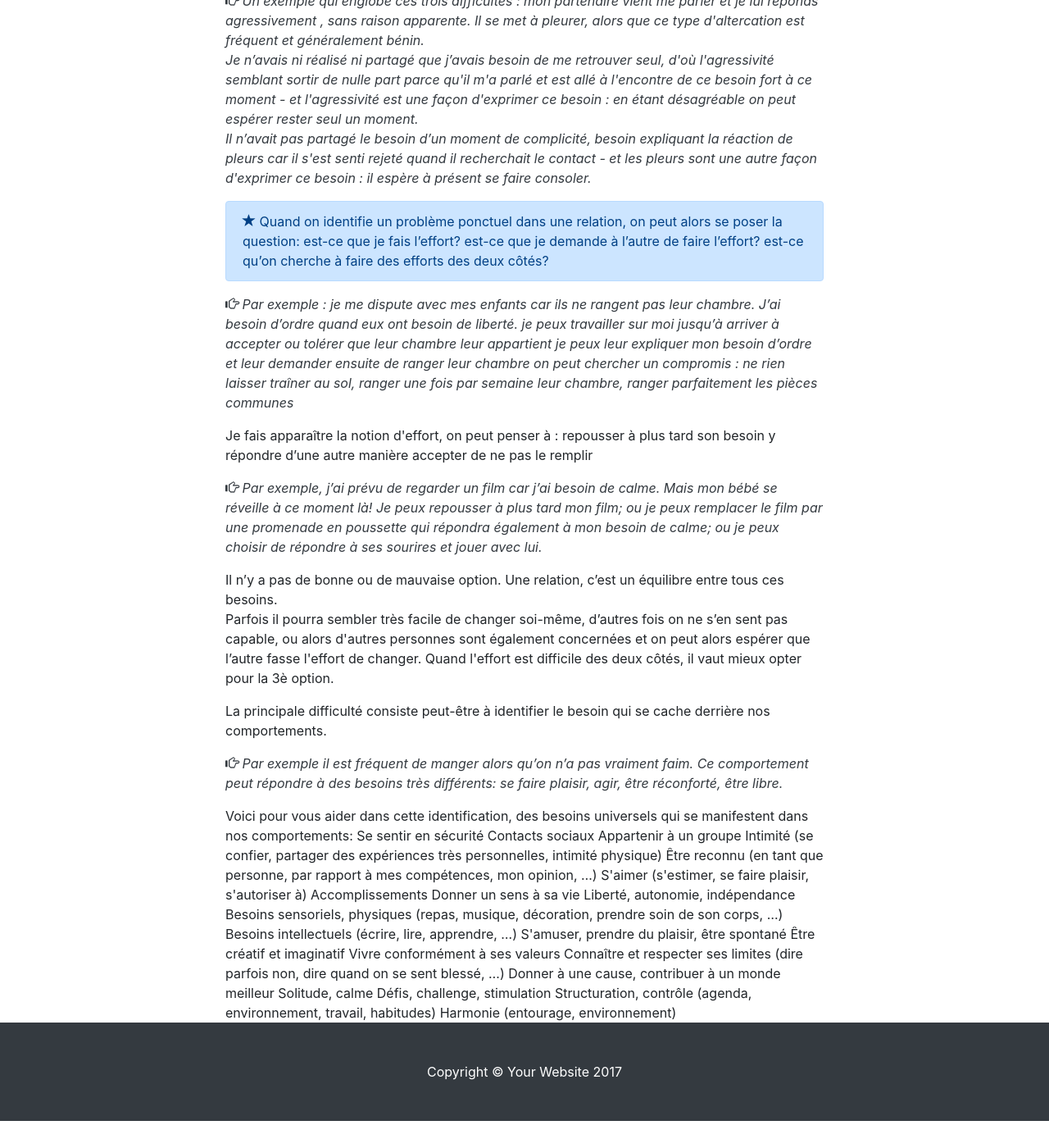
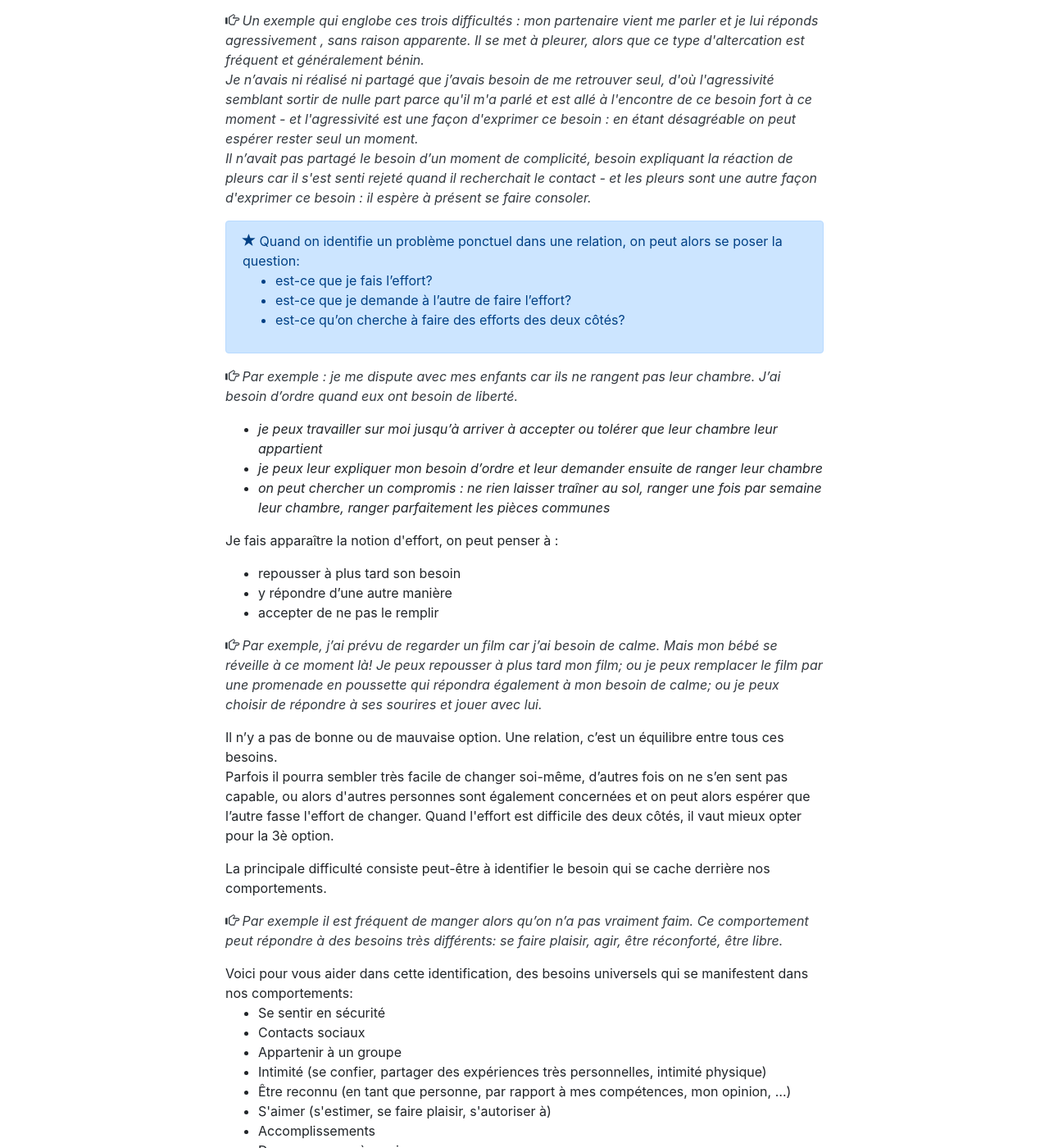
Before and after one commit to OrgaEvolutions/Nathoup.github.io, a Jekyll site: the page built from articles/besoins.html, in a window 1280 px wide and 1400 px high, scrolled down 501 px. Shown: the whole window at 82% size. Built offline with Jekyll 4.4.1, drawn with Linux system fonts in a browser that asks for light colours; before the commit the page ends 1868 px from its top, so only the background shows below that; some of the changed lines change nothing that is shown; some of the changed text lies outside the part shown.

Commit message:
Update besoins.html

```diff
--- a/articles/besoins.html
+++ b/articles/besoins.html
@@ -7,17 +7,17 @@ date: 2018-01-19
 Vous arrive-t-il, lors de tensions avec quelqu'un, de vous demander si ça vient de lui ou de vous? Attendez-vous toujours de l'autre de changer et de se comporter comme vous préférez? Ou au contraire vous reprochez-vous toujours quelque chose?
 {{ layout.paragraphe }}
 J'aborde dans cet article un point qui est fondamental lorsqu'on aime comprendre ou évoluer dans ses relations:
-{{ layout.passage_important }}notre vie est en permanence guidée par nos besoins{{ layout.fin_passage_important }}.
+{{ layout.passage_important }}notre vie est en permanence guidée par nos besoins. {{ layout.fin_passage_important }}
 {{ layout.fin_paragraphe }}
 
 {{ layout.paragraphe }}
 Je fais référence aux besoins d’appartenance, de reconnaissance, de sécurité, d’ordre, de liberté, de développement, de challenge, de solitude, …
 <br>On rencontre souvent, sans en être forcément conscients, des difficultés dans notre quotidien et relations dues aux faits:
-{{ debut_liste }}
-  {{ element_liste }} d’agir sans avoir conscience de son besoin {{ fin_element_liste }}
-  {{ element_liste }} de ne pas exprimer son besoin aux autres {{ fin_element_liste }}
-  {{ element_liste }} d’avoir un conflit de besoins avec les autres {{ fin_element_liste }}
-{{ fin_liste }}
+{{ layout.debut_liste }}
+  {{ layout.element_liste }} d’agir sans avoir conscience de son besoin {{ layout.fin_element_liste }}
+  {{ layout.element_liste }} de ne pas exprimer son besoin aux autres {{ layout.fin_element_liste }}
+  {{ layout.element_liste }} d’avoir un conflit de besoins avec les autres {{ layout.fin_element_liste }}
+{{ layout.fin_liste }}
 {{ layout.exemple}} Un exemple qui englobe ces trois difficultés : mon partenaire vient me parler et je lui réponds agressivement
 , sans raison apparente. Il se met à pleurer, alors que ce type d'altercation est fréquent et généralement bénin.
 <br>Je n’avais ni réalisé ni partagé que j’avais besoin de me retrouver seul, d'où l'agressivité semblant sortir de nulle part parce qu'il m'a parlé et est allé à l'encontre de ce besoin fort à ce moment - et l'agressivité est une façon d'exprimer ce besoin : en étant désagréable on peut espérer rester seul un moment.
@@ -26,26 +26,26 @@ Je fais référence aux besoins d’appartenance, de reconnaissance, de sécurit
 
 {{ layout.paragraphe }}{{ layout.passage_important }}
 Quand on identifie un problème ponctuel dans une relation, on peut alors se poser la question:
-{{ debut_liste }}
-  {{ element_liste }} est-ce que je fais l’effort? {{ fin_element_liste }}
-  {{ element_liste }} est-ce que je demande à l’autre de faire l’effort? {{ fin_element_liste }}
-  {{ element_liste }} est-ce qu’on cherche à faire des efforts des deux côtés? {{ fin_element_liste }}
-{{ fin_liste }}{{ layout.fin_passage_important }}
+{{ layout.debut_liste }}
+  {{ layout.element_liste }} est-ce que je fais l’effort? {{ layout.fin_element_liste }}
+  {{ layout.element_liste }} est-ce que je demande à l’autre de faire l’effort? {{ layout.fin_element_liste }}
+  {{ layout.element_liste }} est-ce qu’on cherche à faire des efforts des deux côtés? {{ layout.fin_element_liste }}
+{{ layout.fin_liste }}{{ layout.fin_passage_important }}
 {{ layout.exemple}} Par exemple : je me dispute avec mes enfants car ils ne rangent pas leur chambre. J’ai besoin d’ordre quand eux ont besoin de liberté.
-{{ debut_liste }}
-  {{ element_liste }} je peux travailler sur moi jusqu’à arriver à accepter ou tolérer que leur chambre leur appartient {{ fin_element_liste }}
-  {{ element_liste }} je peux leur expliquer mon besoin d’ordre et leur demander ensuite de ranger leur chambre {{ fin_element_liste }}
-  {{ element_liste }} on peut chercher un compromis : ne rien laisser traîner au sol, ranger une fois par semaine leur chambre, ranger parfaitement les pièces communes {{ fin_element_liste }}
-{{ fin_liste }}{{ layout.fin_exemple}}
+{{ layout.debut_liste }}
+  {{ layout.element_liste }} je peux travailler sur moi jusqu’à arriver à accepter ou tolérer que leur chambre leur appartient {{ layout.fin_element_liste }}
+  {{ layout.element_liste }} je peux leur expliquer mon besoin d’ordre et leur demander ensuite de ranger leur chambre {{ layout.fin_element_liste }}
+  {{ layout.element_liste }} on peut chercher un compromis : ne rien laisser traîner au sol, ranger une fois par semaine leur chambre, ranger parfaitement les pièces communes {{ layout.fin_element_liste }}
+{{ layout.fin_liste }}{{ layout.fin_exemple}}
 {{ layout.fin_paragraphe }}
 
 {{ layout.paragraphe }}
 Je fais apparaître la notion d'effort, on peut penser à :
-{{ debut_liste }}
-  {{ element_liste }} repousser à plus tard son besoin {{ fin_element_liste }}
-  {{ element_liste }} y répondre d’une autre manière {{ fin_element_liste }}
-  {{ element_liste }} accepter de ne pas le remplir {{ fin_element_liste }}
-{{ fin_liste }}
+{{ layout.debut_liste }}
+  {{ layout.element_liste }} repousser à plus tard son besoin {{ layout.fin_element_liste }}
+  {{ layout.element_liste }} y répondre d’une autre manière {{ layout.fin_element_liste }}
+  {{ layout.element_liste }} accepter de ne pas le remplir {{ layout.fin_element_liste }}
+{{ layout.fin_liste }}
 {{ layout.exemple}}Par exemple, j’ai prévu de regarder un film car j’ai besoin de calme. Mais mon bébé se réveille à ce moment là! Je peux repousser à plus tard mon film; ou je peux remplacer le film par une promenade en poussette qui répondra également à mon besoin de calme; ou je peux choisir de répondre à ses sourires et jouer avec lui.{{ layout.fin_exemple}}
 Il n’y a pas de bonne ou de mauvaise option. Une relation, c’est un équilibre entre tous ces besoins.
 <br>Parfois il pourra sembler très facile de changer soi-même, d’autres fois on ne s’en sent pas capable, ou alors d'autres personnes sont également concernées et on peut alors espérer que l’autre fasse l'effort de changer. Quand l'effort est difficile des deux côtés, il vaut mieux opter pour la 3è option.
@@ -55,25 +55,25 @@ Il n’y a pas de bonne ou de mauvaise option. Une relation, c’est un équilib
 {{ layout.exemple}}Par exemple il est fréquent de manger alors qu’on n’a pas vraiment faim. Ce comportement peut répondre à des besoins très différents: se faire plaisir, agir, être réconforté, être libre.{{ layout.fin_exemple}}
 
 Voici pour vous aider dans cette identification, des besoins universels qui se manifestent dans nos comportements:
-{{ debut_liste }}
-  {{ element_liste }} Se sentir en sécurité {{ fin_element_liste }}
-  {{ element_liste }} Contacts sociaux {{ fin_element_liste }}
-  {{ element_liste }} Appartenir à un groupe {{ fin_element_liste }}
-  {{ element_liste }} Intimité (se confier, partager des expériences très personnelles, intimité physique) {{ fin_element_liste }}
-  {{ element_liste }} Être reconnu (en tant que personne, par rapport à mes compétences, mon opinion, …) {{ fin_element_liste }}
-  {{ element_liste }} S'aimer (s'estimer, se faire plaisir, s'autoriser à) {{ fin_element_liste }}
-  {{ element_liste }} Accomplissements {{ fin_element_liste }}
-  {{ element_liste }} Donner un sens à sa vie {{ fin_element_liste }}
-  {{ element_liste }} Liberté, autonomie, indépendance {{ fin_element_liste }}
-  {{ element_liste }} Besoins sensoriels, physiques (repas, musique, décoration, prendre soin de son corps, …) {{ fin_element_liste }}
-  {{ element_liste }} Besoins intellectuels (écrire, lire, apprendre, …) {{ fin_element_liste }}
-  {{ element_liste }} S'amuser, prendre du plaisir, être spontané {{ fin_element_liste }}
-  {{ element_liste }} Être créatif et imaginatif {{ fin_element_liste }}
-  {{ element_liste }} Vivre conformément à ses valeurs {{ fin_element_liste }}
-  {{ element_liste }} Connaître et respecter ses limites (dire parfois non, dire quand on se sent blessé, …) {{ fin_element_liste }}
-  {{ element_liste }} Donner à une cause, contribuer à un monde meilleur {{ fin_element_liste }}
-  {{ element_liste }} Solitude, calme {{ fin_element_liste }}
-  {{ element_liste }} Défis, challenge, stimulation {{ fin_element_liste }}
-  {{ element_liste }} Structuration, contrôle (agenda, environnement, travail, habitudes) {{ fin_element_liste }}
-  {{ element_liste }} Harmonie (entourage, environnement) {{ fin_element_liste }}
-{{ fin_liste }}
+{{ layout.debut_liste }}
+  {{ layout.element_liste }} Se sentir en sécurité {{ layout.fin_element_liste }}
+  {{ layout.element_liste }} Contacts sociaux {{ layout.fin_element_liste }}
+  {{ layout.element_liste }} Appartenir à un groupe {{ layout.fin_element_liste }}
+  {{ layout.element_liste }} Intimité (se confier, partager des expériences très personnelles, intimité physique) {{ layout.fin_element_liste }}
+  {{ layout.element_liste }} Être reconnu (en tant que personne, par rapport à mes compétences, mon opinion, …) {{ layout.fin_element_liste }}
+  {{ layout.element_liste }} S'aimer (s'estimer, se faire plaisir, s'autoriser à) {{ layout.fin_element_liste }}
+  {{ layout.element_liste }} Accomplissements {{ layout.fin_element_liste }}
+  {{ layout.element_liste }} Donner un sens à sa vie {{ layout.fin_element_liste }}
+  {{ layout.element_liste }} Liberté, autonomie, indépendance {{ layout.fin_element_liste }}
+  {{ layout.element_liste }} Besoins sensoriels, physiques (repas, musique, décoration, prendre soin de son corps, …) {{ layout.fin_element_liste }}
+  {{ layout.element_liste }} Besoins intellectuels (écrire, lire, apprendre, …) {{ layout.fin_element_liste }}
+  {{ layout.element_liste }} S'amuser, prendre du plaisir, être spontané {{ layout.fin_element_liste }}
+  {{ layout.element_liste }} Être créatif et imaginatif {{ layout.fin_element_liste }}
+  {{ layout.element_liste }} Vivre conformément à ses valeurs {{ layout.fin_element_liste }}
+  {{ layout.element_liste }} Connaître et respecter ses limites (dire parfois non, dire quand on se sent blessé, …) {{ layout.fin_element_liste }}
+  {{ layout.element_liste }} Donner à une cause, contribuer à un monde meilleur {{ layout.fin_element_liste }}
+  {{ layout.element_liste }} Solitude, calme {{ layout.fin_element_liste }}
+  {{ layout.element_liste }} Défis, challenge, stimulation {{ layout.fin_element_liste }}
+  {{ layout.element_liste }} Structuration, contrôle (agenda, environnement, travail, habitudes) {{ layout.fin_element_liste }}
+  {{ layout.element_liste }} Harmonie (entourage, environnement) {{ layout.fin_element_liste }}
+{{ layout.fin_liste }}
```
